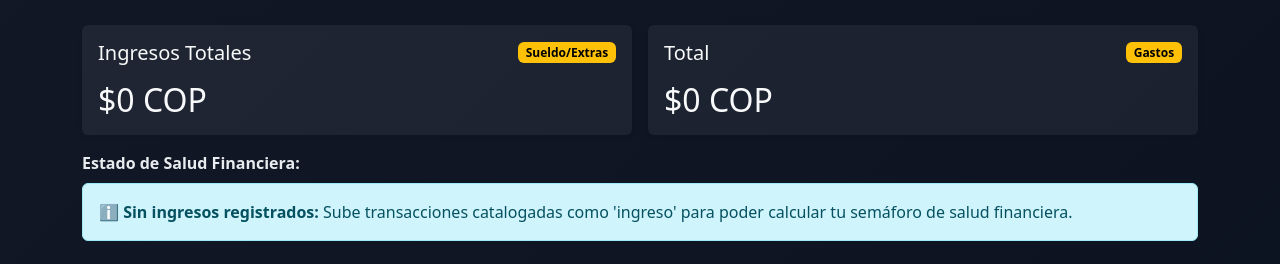
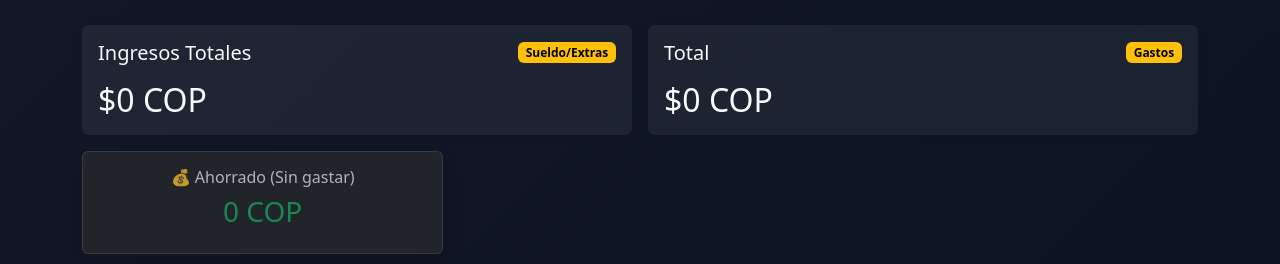
Before and after one commit to juanexzedh/analizador-gastos-web, a Flask app: template templates/resultado.html in a window 1280 px wide. Shown: the part 166-430 px from the top of the page. Run offline with Flask 3, Linux system fonts and the light colour scheme; the template is opened without the code that fills it, so the values that code supplies are empty.

Commit message:
Se le agrega una variable 'ahorro' al analisis

```diff
--- a/app.py
+++ b/app.py
@@ -70,6 +70,7 @@ def analizar():
         # Calculos para el Dashboard
         total_gastos = calcular_total(df)
         total_ingresos = calcular_total_ingresos(df)
+        ahorrado = total_ingresos - total_gastos
         totalxcategoria = calcular_por_categoria(df)
         supero_presupuesto = verificar_presupuesto(total_gastos, float(presupuesto))
         semaforo = calcular_semaforo(total_gastos, total_ingresos)
@@ -106,7 +107,8 @@ def analizar():
         supero_presupuesto=supero_presupuesto,
         semaforo=semaforo,
         dia_pico=dia_pico,
-        monto_pico=monto_pico
+        monto_pico=monto_pico,
+        ahorrado=ahorrado
     )
 
 
--- a/templates/historial.html
+++ b/templates/historial.html
@@ -10,7 +10,6 @@
 
 <body>
     <div class="container mt-4">
-        <!-- Sección 1: La herramienta de comparación que sugeriste -->
         <div class="card shadow-sm border-0 mb-5 bg-dark text-light">
             <div class="card-body">
                 <h5 class="card-title">⚖️ Comparar Periodos</h5>
@@ -102,7 +101,7 @@
                     </div>
                 </div>
                 <div class="col-md-3 p-3 text-center">
-                    <!-- Botón para cargar el dashboard de este mes -->
+                    <!-- Boton para cargar el dashboard de este mes -->
                     <a href="#" class="btn btn-primary w-100">Ver Detalles</a>
                 </div>
             </div>
--- a/templates/resultado.html
+++ b/templates/resultado.html
@@ -58,6 +58,16 @@
                             <span class="badge text-bg-warning">Gastos</span>
                         </div>
                         <h2 class="text-light mt-3 mb-0">${{ total_gastos | cop }}</h2>
+                    </div>
+                </div>
+            </div>
+
+            <!-- Ahorrado -->
+             <div class="col-md-4 mb-3">
+                <div class="card bg-dark border-success text-light shadow h-100">
+                    <div class="card-body text-center">
+                        <h6 class="text-muted">💰 Ahorrado (Sin gastar)</h6>
+                        <h3 class="text-success">{{ ahorrado | cop }}</h3>
                     </div>
                 </div>
             </div>
```
